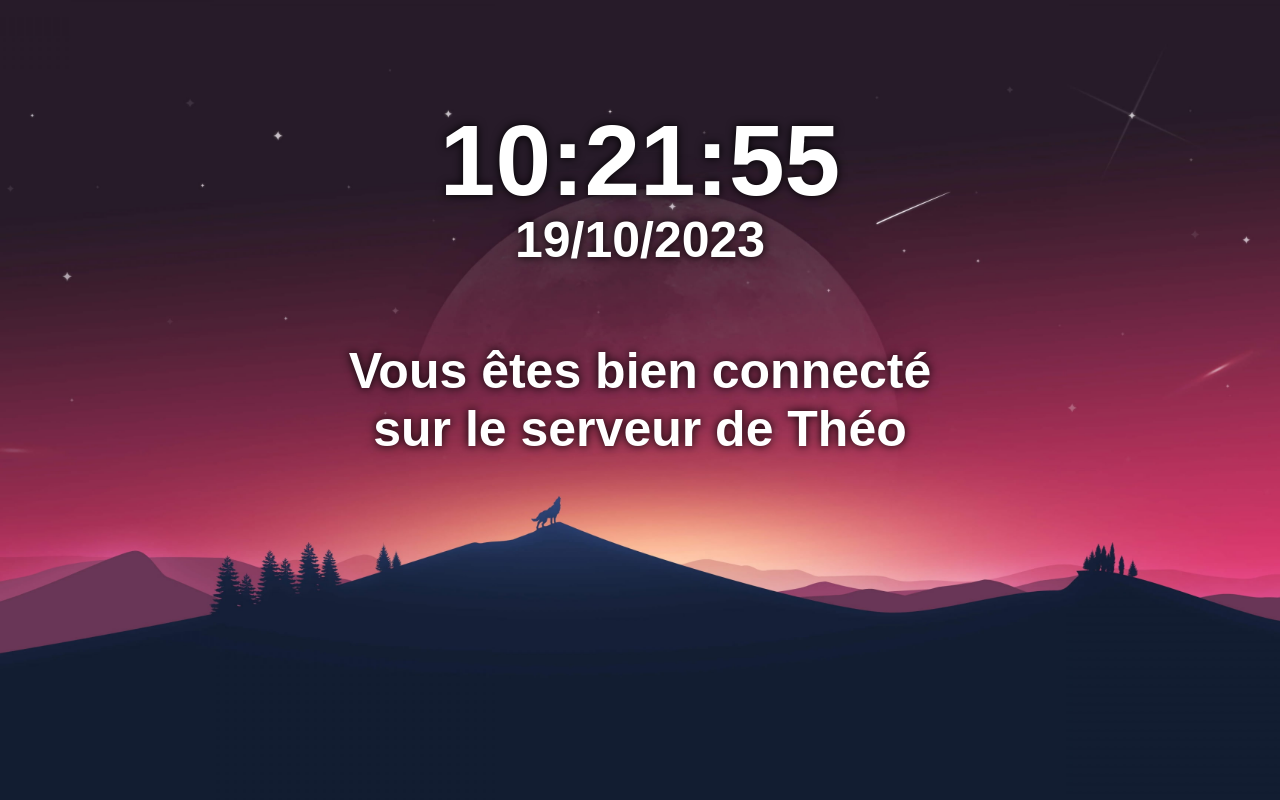
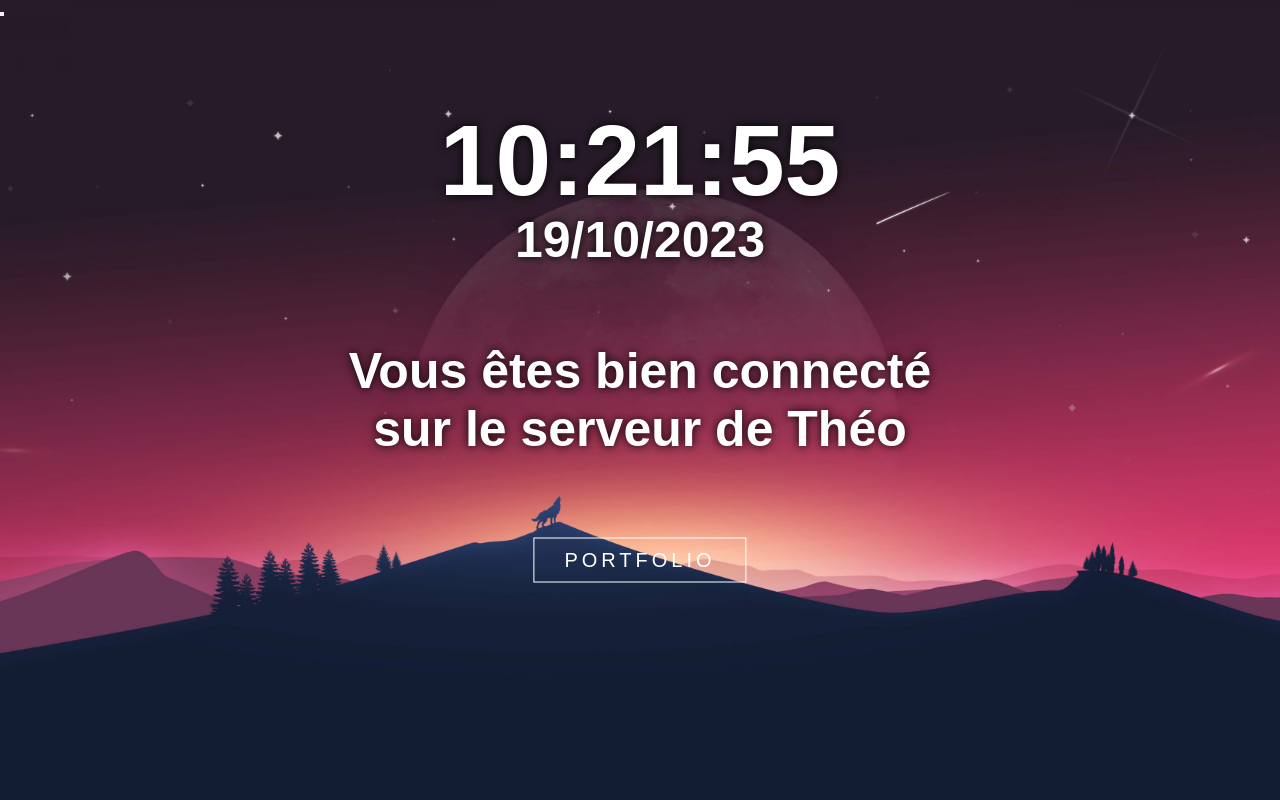
Before and after one commit to TheoTr/Portfolio, a PHP site: page / in a window 1280 px wide. Run offline with PHP 8.4, Linux system fonts and the light colour scheme.

Commit message:
Add portfolio btn and page

```diff
--- a/src/index.html
+++ b/src/index.html
@@ -13,6 +13,9 @@
         <div id="heure"></div>
         <h1>Vous êtes bien connecté sur le serveur de Théo</h1>
         <div id="date"></div>
+        <button class="portfolio_btn">
+            <a href="portfolio.html">Portfolio</a>
+        </button>
     </div>
 
 
--- a/src/style.css
+++ b/src/style.css
@@ -19,6 +19,29 @@
     transform: translate(-50%, -50%);
     text-shadow: 0 0 10px #000;
     font-size: 50px;
+}
+
+.portfolio_btn a{
+    position: absolute;
+    top: 70%;
+    left: 50%;
+    transform: translate(-50%, -50%);
+    text-decoration: none;
+    font-size: 20px;
+    padding: 10px 30px;
+    border: 1px solid #fff;
+    text-transform: uppercase;
+    letter-spacing: 4px;
+    transition: 0.5s;
+    overflow: hidden;
+    color: #fff;
+}
+.portfolio_btn a:hover{
+    color: #000;
+    background: #fff;
+    box-shadow: 0 0 10px #fff,
+                0 0 40px #fff,
+                0 0 80px #fff;
 }
 
 *{
```
Also changed, not shown: src/portfolio.html (added, +11 -0 lines).
